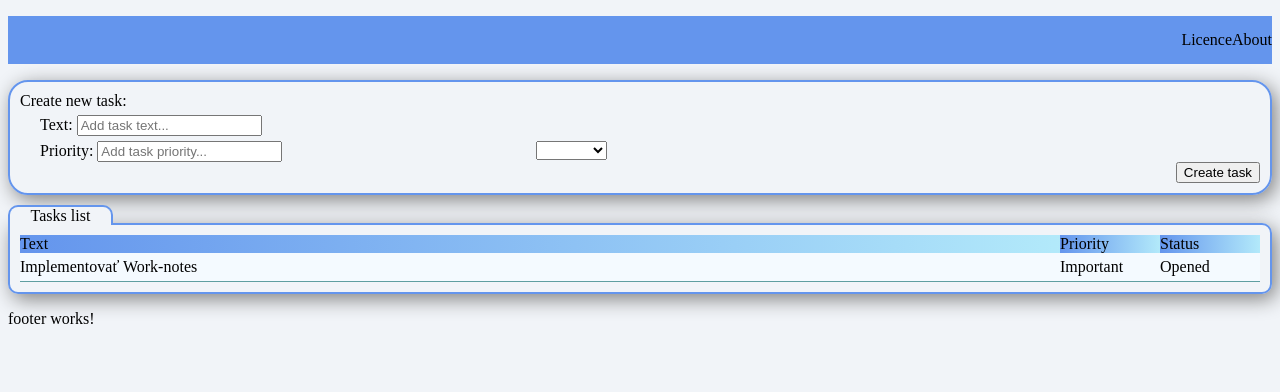
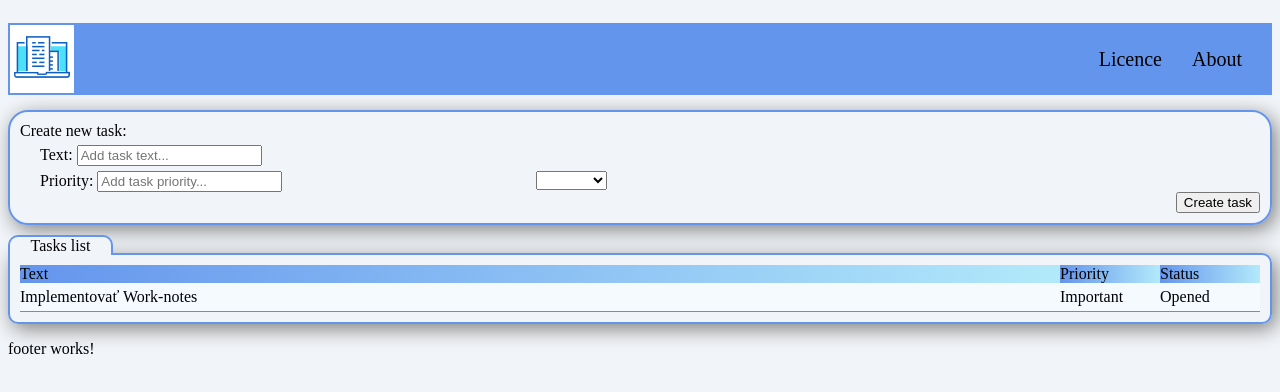
Before and after one commit to habalam/work-notes, an Angular app in the folder ui/: page / in a window 1280 px wide. Shown: the top 392 px of the page. Built offline with nearby package versions, Linux system fonts and the light colour scheme.

Commit message:
ďalší menší tuning GUI

```diff
--- a/ui/src/app/app/components/header/header.component.css
+++ b/ui/src/app/app/components/header/header.component.css
@@ -1,7 +1,12 @@
 .header-base {
-  width: 100%;
-  margin: 8px 0 16px 0;
-  float: left;
+  flex: 1 1 auto;
   background-color: cornflowerblue;
   padding: 15px 0 15px 0;
 }
+
+.menu-item {
+  font-size: 20px;
+  float: right;
+  margin-top: 10px;
+  margin-right: 30px;
+}
--- a/ui/src/app/app/components/header/header.component.html
+++ b/ui/src/app/app/components/header/header.component.html
@@ -1,9 +1,15 @@
-<div class="header-base">
-  <div style="width: 100%;">
-    <div style="float: right">
+<div style="width: 100%;
+    float: left;
+    padding: 15px 0 15px 0;
+    display: flex;">
+  <div style="float: left; background-color: white; border: 2px solid cornflowerblue;">
+    <img src="assets/img/wn_icon_64x64.png" alt="Logo"/>
+  </div>
+  <div class="header-base">
+    <div class="menu-item">
       About
     </div>
-    <div style="float: right">
+    <div class="menu-item">
       Licence
     </div>
   </div>
```
Also changed, not shown: ui/src/assets/img/wn_icon_64x64.png (added).
